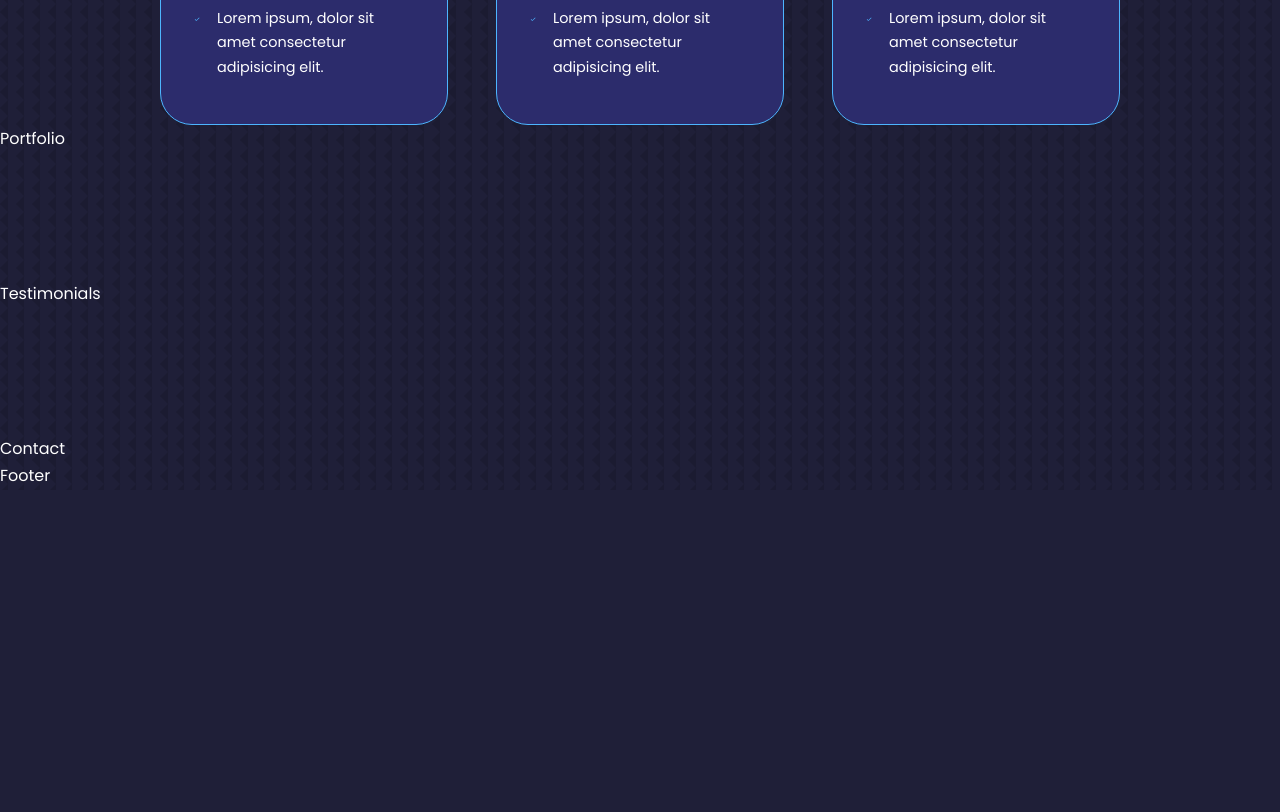
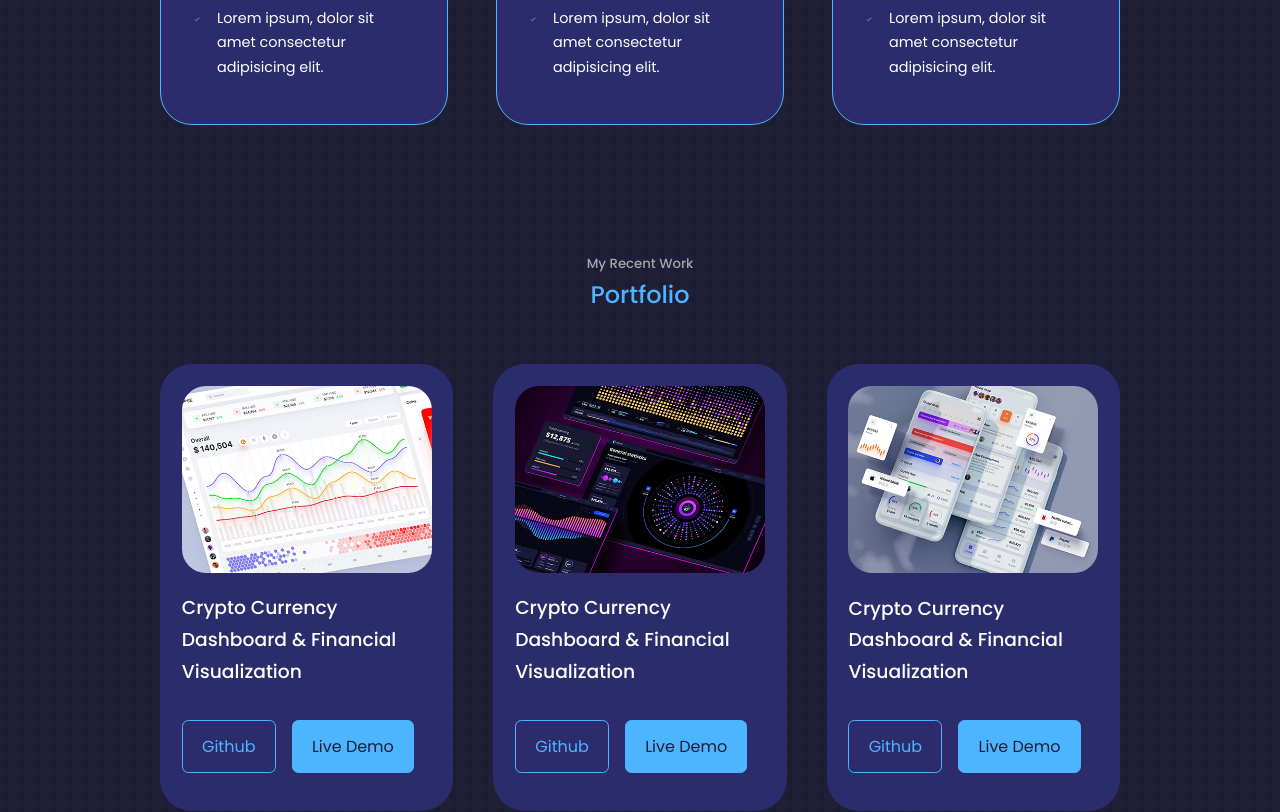
Before and after one commit to josephvillanueva/React-Portfolio, a React (Create React App) app: page / in a window 1280 px wide. Shown: the part 2860-3672 px from the top of the page. Before the commit the page ends 3350 px from the top, so only its background shows below. Built offline with nearby package versions, Linux system fonts and the light colour scheme.

Commit message:
chore: changed to map function for portfolio

```diff
--- a/src/components/portfolio/Portfolio.jsx
+++ b/src/components/portfolio/Portfolio.jsx
@@ -1,10 +1,69 @@
-import React from 'react'
-import './portfolio.css'
+import React from "react";
+import "./portfolio.css";
+import IMG1 from "../../assets/portfolio1.jpg";
+import IMG2 from "../../assets/portfolio2.jpg";
+import IMG3 from "../../assets/portfolio3.jpg";
+import IMG4 from "../../assets/portfolio4.jpg";
+
+const data = [
+  {
+    id: 1,
+    image: IMG1,
+    title: "Crypto Currency Dashboard & Financial Visualization",
+    github: "https://github.com",
+    demo: "https://github.com",
+  },
+  {
+    id: 2,
+    image: IMG2,
+    title: "Crypto Currency Dashboard & Financial Visualization",
+    github: "https://github.com",
+    demo: "https://github.com",
+  },
+  {
+    id: 3,
+    image: IMG3,
+    title: "Crypto Currency Dashboard & Financial Visualization",
+    github: "https://github.com",
+    demo: "https://github.com",
+  },
+  {
+    id: 4,
+    image: IMG4,
+    title: "Crypto Currency Dashboard & Financial Visualization",
+    github: "https://github.com",
+    demo: "https://github.com",
+  },
+];
 
 const Portfolio = () => {
   return (
-    <div>Portfolio</div>
-  )
-}
+    <section id="portfolio">
+      <h5>My Recent Work</h5>
+      <h2>Portfolio</h2>
 
-export default Portfolio
+      <div className="container portfolio_container">
+        {data.map(({ id, image, title, github, demo }) => {
+          return (
+            <article key={id} className="portfolio_item">
+              <div className="portfolio_item-image">
+                <img src={image} alt="" />
+              </div>
+              <h3>{title}</h3>
+              <div className="portfolio_item-cta">
+                <a href={github} className="btn" target="_blank">
+                  Github
+                </a>
+                <a href={demo} className="btn btn-primary" target="_blank">
+                  Live Demo
+                </a>
+              </div>
+            </article>
+          );
+        })}
+      </div>
+    </section>
+  );
+};
+
+export default Portfolio;
--- a/src/components/portfolio/portfolio.css
+++ b/src/components/portfolio/portfolio.css
@@ -0,0 +1,47 @@
+.portfolio_container {
+  display: grid;
+  grid-template-columns: repeat(3, 1fr);
+  gap: 2.5rem;
+}
+
+.portfolio_item {
+  background: var(--color-bg-variant);
+  padding: 1.3rem;
+  border-radius: 2rem;
+  border: 1px solid transparent;
+  transition: var(--transition);
+}
+
+.portfolio_item:hover {
+  border-color: var(--color-primary-variant);
+  background: transparent;
+}
+
+.portfolio_item-image {
+  border-radius: 1.5rem;
+  overflow: hidden;
+}
+
+.portfolio_item h3 {
+  margin: 1.2rem 0 2rem;
+}
+
+.portfolio_item-cta {
+  display: flex;
+  gap: 1rem;
+  margin-bottom: 1rem;
+}
+
+@media screen and (max-width: 1024px) {
+  .portfolio_container {
+    grid-template-columns: 1fr 1fr;
+    gap: 1.2rem;
+  }
+}
+
+@media screen and (max-width: 600px) {
+    .portfolio_container{
+        grid-template-columns: 1fr;
+        gap: 1rem;
+    }
+}
```
Also changed, not shown: src/assets/portfolio5.jpg (renamed from src/assets/portfolio5.png).
